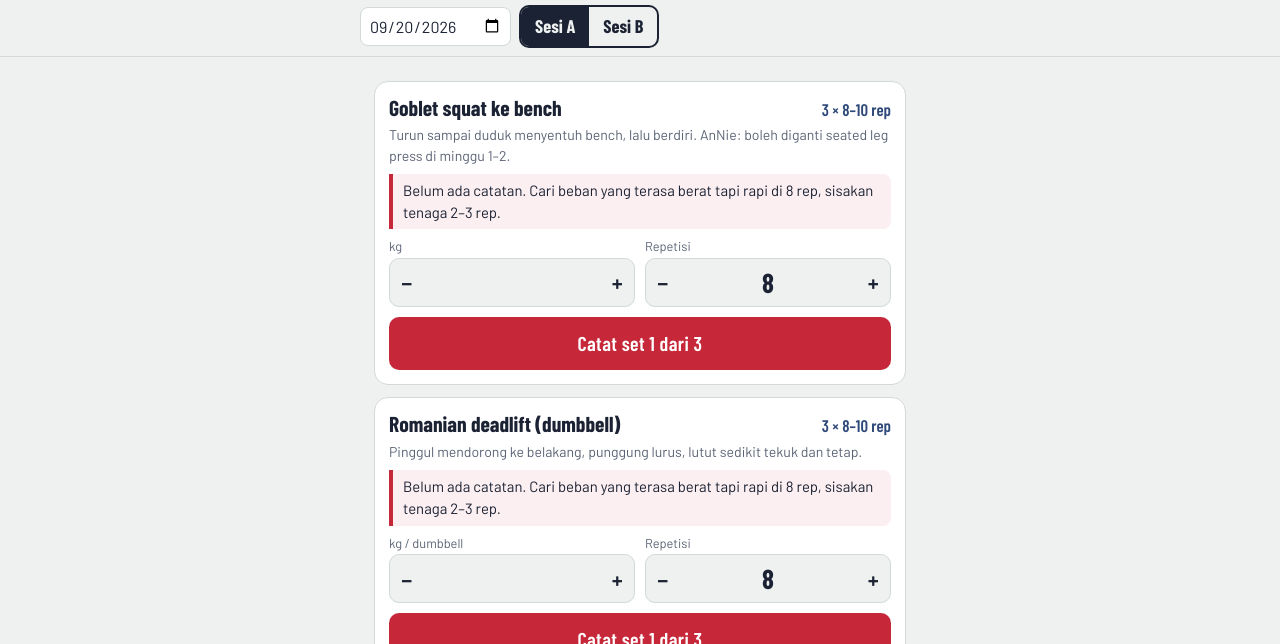
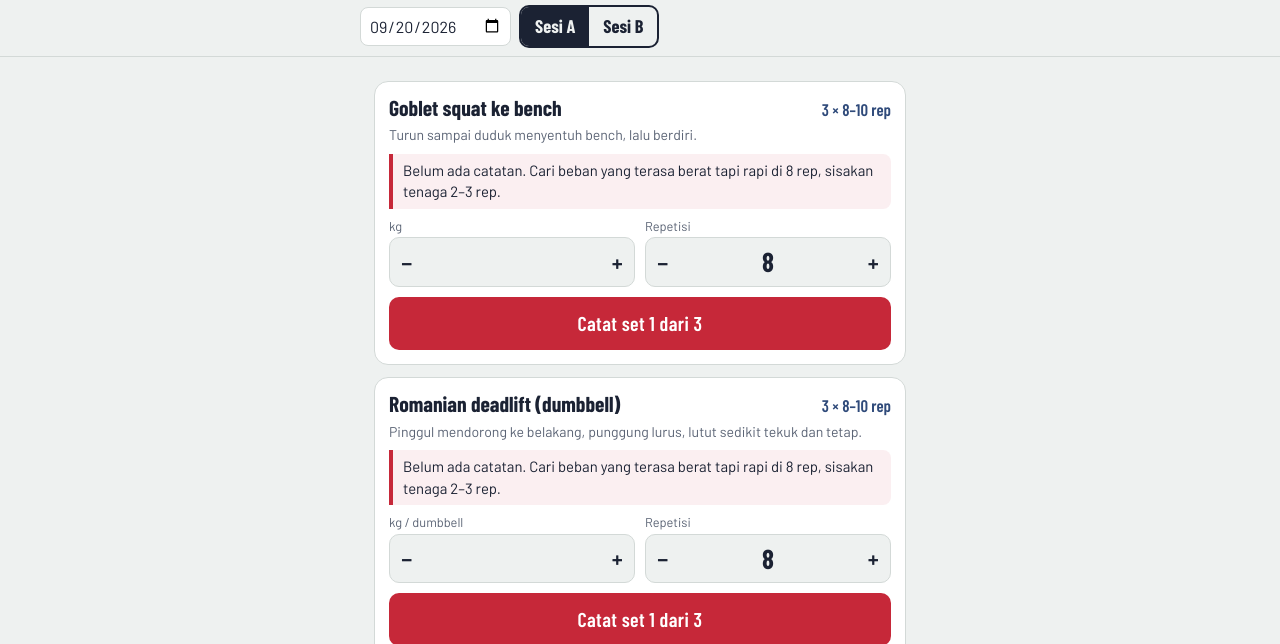
Before and after one commit to andrekhrisna/log-latihan, a plain HTML site: page index.html in a window 1280 px wide. Shown: the part 99-743 px from the top of the page. Drawn offline with nearby package versions, Linux system fonts and the light colour scheme.

Commit message:
Add files via upload

```diff
--- a/index.html
+++ b/index.html
@@ -119,15 +119,16 @@ const PHASES=[
   {key:'F3',name:'Fase 3 · Simulasi rumah',until:'2027-01-12'},
   {key:'R', name:'Home gym',until:'9999-12-31'}
 ];
-// type: db2 = kg per dumbbell (sepasang), db1 = satu dumbbell, kb = kettlebell, machine = angka di mesin, bw = beban tubuh (+beban tambahan)
+// type: db2 = kg per dumbbell (sepasang), db1 = satu dumbbell, kb = kettlebell, machine = angka di mesin (kg), bar = angka pin di mesin gym AnNie (satuan tidak diketahui dalam kg), bw = beban tubuh (+beban tambahan)
+// knee = logika "tahan beban" kalau nyeri lutut AnNie >3/10. capReps = batas repetisi keras per set khusus pola squat/lunge dalam.
 const EX={
-  goblet:{name:'Goblet squat ke bench',type:'db1',unit:'reps',knee:true,cue:'Turun sampai duduk menyentuh bench, lalu berdiri. AnNie: boleh diganti seated leg press di minggu 1–2.'},
+  goblet:{name:'Goblet squat ke bench',type:'db1',unit:'reps',knee:true,capReps:10,cue:'Turun sampai duduk menyentuh bench, lalu berdiri.'},
   rdl:{name:'Romanian deadlift (dumbbell)',type:'db2',unit:'reps',cue:'Pinggul mendorong ke belakang, punggung lurus, lutut sedikit tekuk dan tetap.'},
   chestm:{name:'Chest press (mesin plate-loaded)',type:'machine',unit:'reps',cue:'Beban = angka total pelat di mesin.'},
   pulldown:{name:'Lat pulldown',type:'machine',unit:'reps',cue:'Tarik ke dada atas, bahu turun.'},
-  hipabd:{name:'Hip abduction (mesin)',type:'machine',unit:'reps',cue:'Prioritas untuk AnNie: penguatan pinggul membantu lutut.'},
+  hipabd:{name:'Hip abduction (mesin)',type:'machine',unit:'reps',cue:'Beban = angka total pelat di mesin.'},
   farmer_m:{name:'Farmer’s carry',type:'db2',unit:'m',cue:'Dumbbell di kedua tangan, jalan tegak.'},
-  split:{name:'Split squat statis',type:'db2',unit:'reps',knee:true,perSide:true,cue:'Kaki depan-belakang, tidak melangkah. Pegangan bila perlu. AnNie mulai tanpa beban (isi 0).'},
+  split:{name:'Split squat statis',type:'db2',unit:'reps',knee:true,capReps:10,perSide:true,cue:'Kaki depan-belakang, tidak melangkah. Pegangan bila perlu. AnNie mulai tanpa beban (isi 0).'},
   thrust:{name:'Hip thrust / glute bridge di bench',type:'db1',unit:'reps',cue:'Dumbbell di pinggul, dorong sampai pinggul lurus.'},
   ohp:{name:'Shoulder press duduk (dumbbell)',type:'db2',unit:'reps',cue:'Sandaran bench tegak.'},
   row1:{name:'One-arm dumbbell row',type:'db1',unit:'reps',perSide:true,cue:'Satu tangan dan lutut di bench.'},
@@ -139,25 +140,36 @@ const EX={
   sideabd:{name:'Side-lying hip abduction / clamshell',type:'bw',unit:'reps',perSide:true,cue:'Tanpa alat.'},
   farmer_s:{name:'Farmer’s carry',type:'db2',unit:'s',cue:'Bolak-balik di ruangan.'},
   suitcase_s:{name:'Suitcase carry',type:'db1',unit:'s',perSide:true,cue:'Satu tangan, badan tetap tegak.'},
-  plank:{name:'Plank / dead bug',type:'bw',unit:'s',cue:'Dead bug: hitung detik total per set.'}
+  plank:{name:'Plank / dead bug',type:'bw',unit:'s',cue:'Dead bug: hitung detik total per set.'},
+  legpress_i:{name:'Leg press (mesin)',type:'bar',unit:'reps',knee:true,cue:'Rutinitas lama AnNie. 1 set pemanasan ringan dulu (tidak perlu dicatat), lalu catat 2 set kerja di bawah sampai sisa tenaga 2–3 repetisi.'},
+  legext_i:{name:'Leg extension (mesin)',type:'bar',unit:'reps',knee:true,cue:'Turunkan pelan-pelan, jangan hentak. 1 set pemanasan dulu (tidak dicatat), lalu 2 set kerja.'},
+  legcurl_i:{name:'Leg curl (mesin)',type:'bar',unit:'reps',knee:true,cue:'1 set pemanasan dulu (tidak dicatat), lalu 2 set kerja.'},
+  hipabd_i:{name:'Hip abduction (mesin)',type:'bar',unit:'reps',knee:true,cue:'1 set pemanasan dulu (tidak dicatat), lalu 2 set kerja.'},
+  hipadd_i:{name:'Hip adduction (mesin)',type:'bar',unit:'reps',knee:true,cue:'1 set pemanasan dulu (tidak dicatat), lalu 2 set kerja.'}
 };
-// rx(sets, [lo,hi] JuAn, [lo,hi] AnNie, istirahat JuAn, istirahat AnNie, only)
-const rx=(id,sets,t,i,rt=90,ri=90,only)=>({id,sets,range:{tyo:t,istri:i},rest:{tyo:rt,istri:ri},only});
-const UP=[8,15]; // aturan tubuh atas AnNie
-const HOME_A=[rx('goblet',3,[8,10],[8,10],90,120),rx('rdl',3,[8,10],[8,10]),rx('bench',3,[8,12],UP),rx('csrow',3,[10,12],UP),rx('sideabd',2,[12,15],[12,15],45,45),rx('farmer_s',3,[30,40],[30,40],60,60)];
-const HOME_B=[rx('split',3,[6,10],[6,10],90,120),rx('thrust',3,[10,12],[10,12],90,90,'tyo'),rx('kbdl',3,[8,12],[8,12],90,90,'istri'),rx('ohp',3,[8,10],UP),rx('row1',3,[8,12],UP),rx('plank',2,[30,45],[30,45],45,45),rx('suitcase_s',2,[30,40],[30,40],60,60)];
+// rx1(id, jumlah set kerja yang dicatat, [lo,hi] repetisi, istirahat detik)
+const rx1=(id,sets,range,rest)=>({id,sets,range,rest});
+const UP=[8,15]; // aturan tubuh atas AnNie (rentang lebih lebar)
+const HOME_TYO_A=[rx1('goblet',3,[8,10],90),rx1('rdl',3,[8,10],90),rx1('bench',3,[8,12],90),rx1('csrow',3,[10,12],90),rx1('sideabd',2,[12,15],45),rx1('farmer_s',3,[30,40],60)];
+const HOME_ISTRI_A=[rx1('goblet',3,[8,10],120),rx1('rdl',3,[8,10],90),rx1('bench',3,UP,90),rx1('csrow',3,UP,90),rx1('sideabd',2,[12,15],45),rx1('farmer_s',3,[30,40],60)];
+const HOME_TYO_B=[rx1('split',3,[6,10],90),rx1('thrust',3,[10,12],90),rx1('ohp',3,[8,10],90),rx1('row1',3,[8,12],90),rx1('plank',2,[30,45],45),rx1('suitcase_s',2,[30,40],60)];
+const HOME_ISTRI_B=[rx1('split',3,[6,10],120),rx1('kbdl',3,[8,12],90),rx1('ohp',3,UP,90),rx1('row1',3,UP,90),rx1('plank',2,[30,45],45),rx1('suitcase_s',2,[30,40],60)];
 const PLAN={
-  F1:{A:[rx('goblet',3,[8,10],[8,10],90,120),rx('rdl',3,[8,10],[8,10]),rx('chestm',3,[8,12],UP),rx('pulldown',3,[10,12],UP),rx('hipabd',2,[12,15],[12,15],60,60),rx('farmer_m',3,[20,30],[20,30],60,60)],
-      B:[rx('split',3,[6,10],[6,10],90,120),rx('thrust',3,[10,12],[10,12]),rx('ohp',3,[8,10],UP),rx('row1',3,[8,12],UP),rx('legcurl',2,[10,15],[10,15],60,60),rx('suitcase_m',2,[20,30],[20,30],60,60)]},
-  F2:{A:[rx('goblet',3,[8,10],[8,10],90,120),rx('rdl',3,[8,10],[8,10]),rx('bench',3,[8,12],UP),rx('pulldown',3,[10,12],UP),rx('csrow',3,[10,12],UP),rx('hipabd',2,[12,15],[12,15],60,60),rx('farmer_m',3,[20,30],[20,30],60,60)],
-      B:[rx('split',3,[6,10],[6,10],90,120),rx('kbdl',3,[8,12],[8,12]),rx('ohp',3,[8,10],UP),rx('row1',3,[8,12],UP),rx('suitcase_m',2,[20,30],[20,30],60,60)]},
-  F3:{A:HOME_A,B:HOME_B},
-  R:{A:HOME_A,B:HOME_B}
+  F1:{tyo:{A:[rx1('goblet',3,[8,10],90),rx1('rdl',3,[8,10],90),rx1('chestm',3,[8,12],90),rx1('pulldown',3,[10,12],90),rx1('hipabd',2,[12,15],60),rx1('farmer_m',3,[20,30],60)],
+           B:[rx1('split',3,[6,10],90),rx1('thrust',3,[10,12],90),rx1('ohp',3,[8,10],90),rx1('row1',3,[8,12],90),rx1('legcurl',2,[10,15],60),rx1('suitcase_m',2,[20,30],60)]},
+      istri:{A:[rx1('legpress_i',2,[8,15],120),rx1('legext_i',2,[8,15],90),rx1('hipabd_i',2,[10,15],60),rx1('chestm',3,UP,90),rx1('pulldown',3,UP,90),rx1('farmer_m',3,[20,30],60)],
+             B:[rx1('legcurl_i',2,[8,15],90),rx1('hipadd_i',2,[10,15],60),rx1('goblet',2,[8,10],120),rx1('ohp',3,UP,90),rx1('row1',3,UP,90),rx1('plank',2,[30,45],45)]}},
+  F2:{tyo:{A:[rx1('goblet',3,[8,10],90),rx1('rdl',3,[8,10],90),rx1('bench',3,[8,12],90),rx1('pulldown',3,[10,12],90),rx1('csrow',3,[10,12],90),rx1('hipabd',2,[12,15],60),rx1('farmer_m',3,[20,30],60)],
+           B:[rx1('split',3,[6,10],90),rx1('kbdl',3,[8,12],90),rx1('ohp',3,[8,10],90),rx1('row1',3,[8,12],90),rx1('suitcase_m',2,[20,30],60)]},
+      istri:{A:[rx1('legpress_i',2,[8,15],120),rx1('legext_i',2,[8,15],90),rx1('hipabd_i',2,[10,15],60),rx1('goblet',2,[8,10],120),rx1('chestm',3,UP,90),rx1('pulldown',3,UP,90),rx1('farmer_m',3,[20,30],60)],
+             B:[rx1('legcurl_i',2,[8,15],90),rx1('hipadd_i',2,[10,15],60),rx1('ohp',3,UP,90),rx1('row1',3,UP,90),rx1('plank',2,[30,45],45)]}},
+  F3:{tyo:{A:HOME_TYO_A,B:HOME_TYO_B},istri:{A:HOME_ISTRI_A,B:HOME_ISTRI_B}},
+  R:{tyo:{A:HOME_TYO_A,B:HOME_TYO_B},istri:{A:HOME_ISTRI_A,B:HOME_ISTRI_B}}
 };
-const INC={db1:2.5,db2:2.5,kb:4,machine:2.5,bw:0};
-const STEP={db1:1,db2:1,kb:2,machine:2.5,bw:1};
+const INC={db1:2.5,db2:2.5,kb:4,machine:2.5,bar:1,bw:0};
+const STEP={db1:1,db2:1,kb:2,machine:2.5,bar:1,bw:1};
 const UNIT={reps:'rep',m:'m',s:'dtk'};
-const LOAD_LABEL={db2:'kg / dumbbell',db1:'kg',kb:'kg',machine:'kg (mesin)',bw:'kg tambahan'};
+const LOAD_LABEL={db2:'kg / dumbbell',db1:'kg',kb:'kg',machine:'kg (mesin)',bar:'bar (angka pin mesin)',bw:'kg tambahan'};
 
 /* ================= Penyimpanan ================= */
 const KEY='logLatihan.v1';
@@ -196,7 +208,7 @@ function getOrCreate(date,person,sess){
 function planFor(date,sess,person){
   const s=findSession(date,person,sess);
   const ph=s?s.phase:phaseOf(date).key;
-  return PLAN[ph][sess].filter(it=>!it.only||it.only===person);
+  return PLAN[ph][person][sess];
 }
 function lastEntry(person,exId,beforeDate){
   const list=db.sessions.filter(s=>s.person===person&&s.date<beforeDate&&s.entries[exId]&&s.entries[exId].length).sort((a,b)=>a.date<b.date?1:-1);
@@ -210,7 +222,7 @@ function lastIstriPain(beforeDate){
 
 /* ================= Progresi ganda ================= */
 function suggest(it,person,date){
-  const ex=EX[it.id],[lo,hi]=it.range[person],last=lastEntry(person,it.id,date),inc=INC[ex.type];
+  const ex=EX[it.id],[lo,hi]=it.range,last=lastEntry(person,it.id,date),inc=INC[ex.type];
   if(!last)return{w:null,r:lo,hold:false,text:`Belum ada catatan. Cari beban yang terasa berat tapi rapi di ${lo} ${UNIT[ex.unit]}, sisakan tenaga 2–3 ${UNIT[ex.unit]}.`};
   const top=Math.max(...last.sets.map(s=>s.w));
   const atTop=last.sets.filter(s=>s.w===top);
@@ -299,28 +311,31 @@ function renderLog(){
       <div class="row" style="margin-top:6px"><select id="missPain" aria-label="Skor nyeri keesokan hari">${Array.from({length:11},(_,i)=>`<option value="${i}">${i}</option>`).join('')}</select>
       <button class="btn small" data-action="missPain" data-id="${miss.id}">Simpan</button></div></div>`;
   }
+  if(ui.person==='istri'&&['F1','F2'].includes(phaseOf(ui.date).key))
+    h+=`<div class="note"><b>Pemanasan:</b> ~5 menit sepeda statis (air bike), seperti kebiasaan lama, sebelum mulai set kerja di bawah.</div>`;
   if(ui.sess!==defSess(ui.date)&&[2,4].includes(pd(ui.date).getDay()))h+=`<p class="muted">Jadwal hari ini Sesi ${defSess(ui.date)}. Anda sedang melihat Sesi ${ui.sess}.</p>`;
+  const WU={db1:'kg',db2:'kg',kb:'kg',machine:'kg',bar:'bar',bw:'kg'};
   items.forEach((it,idx)=>{
-    const ex=EX[it.id],[lo,hi]=it.range[ui.person],sug=suggest(it,ui.person,ui.date);
+    const ex=EX[it.id],[lo,hi]=it.range,sug=suggest(it,ui.person,ui.date),wunit=WU[ex.type];
     const logged=s&&s.entries[it.id]?s.entries[it.id]:[];
     const last=lastEntry(ui.person,it.id,ui.date);
     const key=ui.date+ui.person+ui.sess+it.id;
     const d=drafts[key]||{};
     const wv=d.w??(logged.length?logged[logged.length-1].w:(sug.w??''));
     const rv=d.r??(logged.length?logged[logged.length-1].r:sug.r);
-    const cap=ui.person==='istri'&&ex.knee?10:null;
+    const cap=ui.person==='istri'?ex.capReps:null;
     h+=`<section class="card" aria-labelledby="t${idx}">
       <div class="ex-title"><h2 id="t${idx}">${esc(ex.name)}</h2><span class="target">${it.sets} × ${lo}–${hi} ${UNIT[ex.unit]}${ex.perSide?'/sisi':''}</span></div>
       ${ex.cue?`<p class="cue">${esc(ex.cue)}</p>`:''}
-      ${last?`<div class="last">Terakhir (${fmtShort(last.date)}): ${last.sets.map(x=>kg(x.w)+'×'+x.r).join(', ')}</div>`:''}
+      ${last?`<div class="last">Terakhir (${fmtShort(last.date)}): ${last.sets.map(x=>kg(x.w)+' '+wunit+'×'+x.r).join(', ')}</div>`:''}
       <div class="sug ${sug.hold?'hold':''}">${esc(sug.text)}</div>
-      ${logged.length?`<div class="sets">${logged.map((x,i)=>`<span class="set ${cap&&x.r>cap?'over':''}">${i+1}: ${kg(x.w)} kg × ${x.r}<button data-action="delset" data-ex="${it.id}" data-i="${i}" aria-label="Hapus set ${i+1}">×</button></span>`).join('')}</div>`:''}
+      ${logged.length?`<div class="sets">${logged.map((x,i)=>`<span class="set ${cap&&x.r>cap?'over':''}">${i+1}: ${kg(x.w)} ${wunit} × ${x.r}<button data-action="delset" data-ex="${it.id}" data-i="${i}" aria-label="Hapus set ${i+1}">×</button></span>`).join('')}</div>`:''}
       ${cap&&logged.some(x=>x.r>cap)?`<p class="cue" style="color:var(--warn)">Aturan lutut: maksimal ${cap} repetisi per set untuk gerakan ini.</p>`:''}
       <div class="entry">
         ${stepper('w_'+it.id,LOAD_LABEL[ex.type],wv,STEP[ex.type],'w')}
         ${stepper('r_'+it.id,ex.unit==='reps'?'Repetisi':(ex.unit==='m'?'Jarak (m)':'Waktu (detik)'),rv,ex.unit==='reps'?1:5,'r')}
       </div>
-      <button class="btn plate" data-action="logset" data-ex="${it.id}" data-rest="${it.rest[ui.person]}">${logged.length>=it.sets?'Catat set tambahan':'Catat set '+(logged.length+1)+' dari '+it.sets}</button>
+      <button class="btn plate" data-action="logset" data-ex="${it.id}" data-rest="${it.rest}">${logged.length>=it.sets?'Catat set tambahan':'Catat set '+(logged.length+1)+' dari '+it.sets}</button>
     </section>`;
   });
   if(ui.person==='istri'){
```
